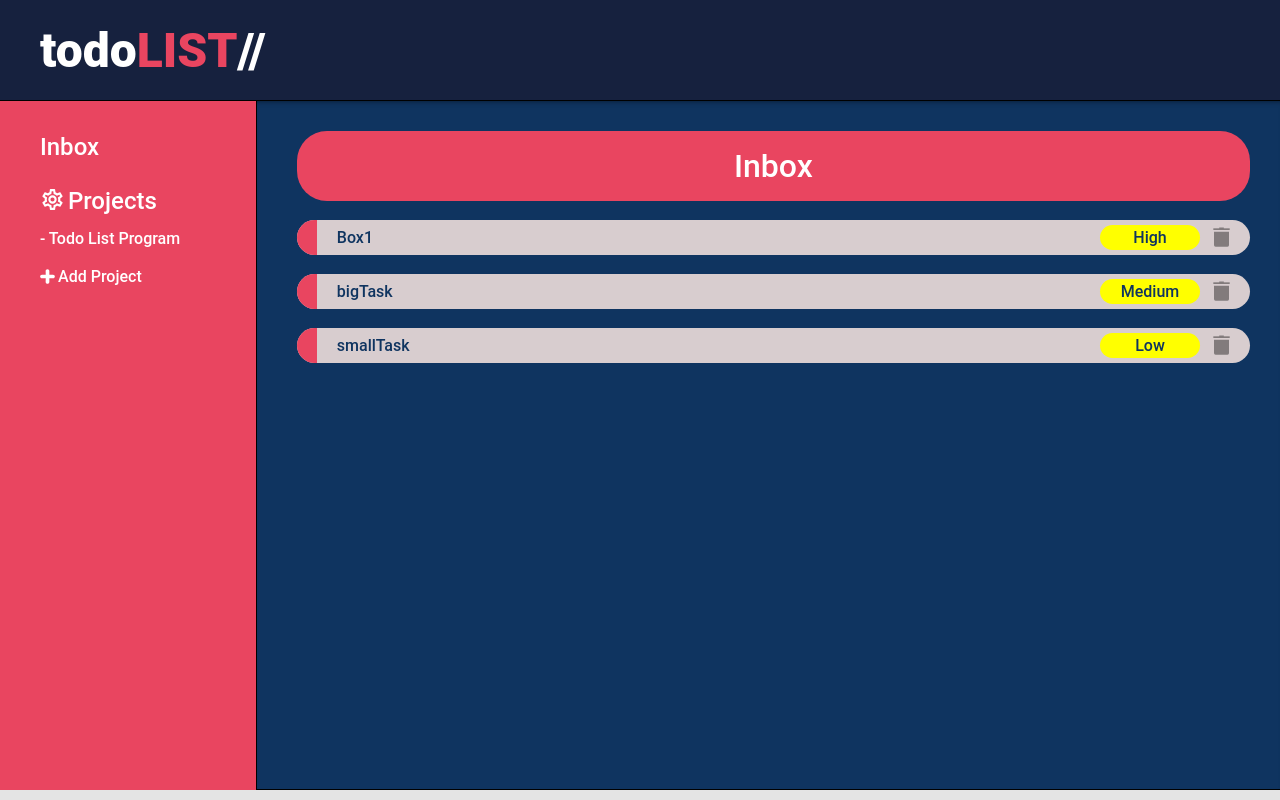
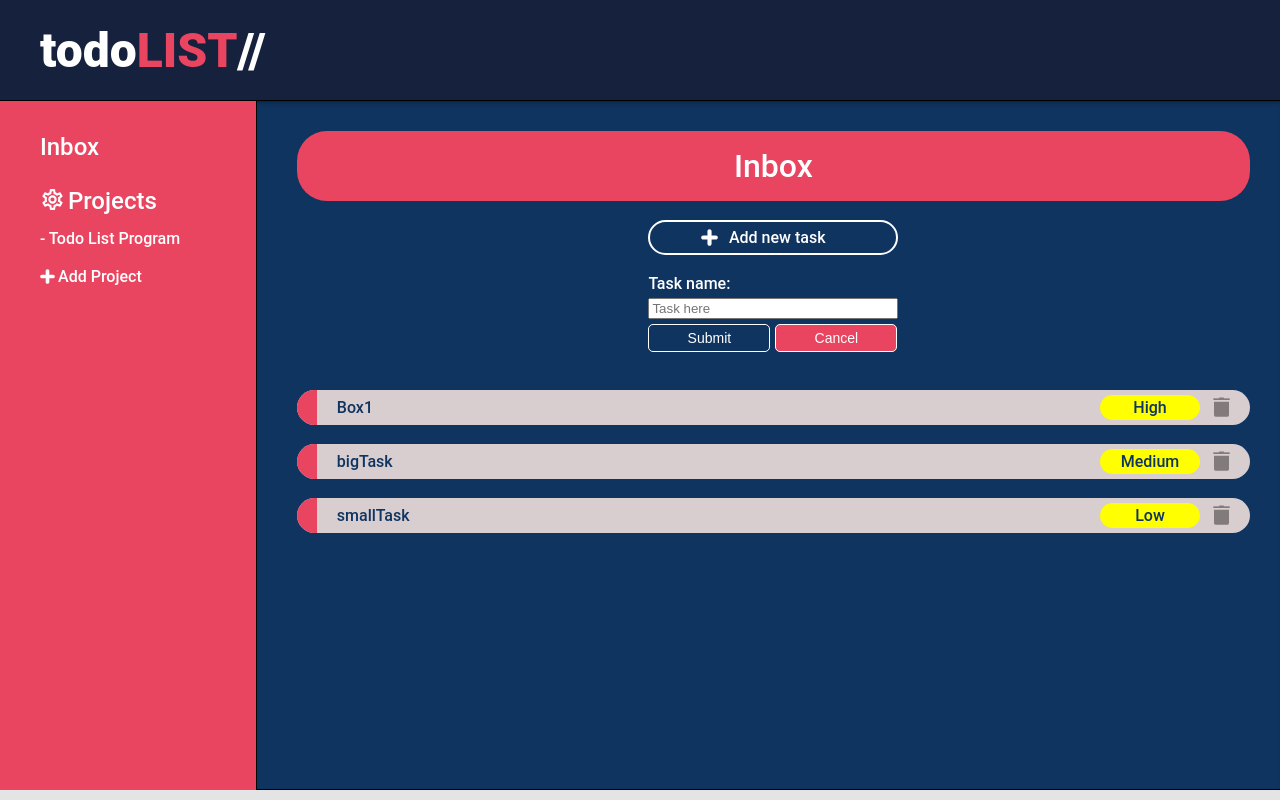
Before and after one commit to JFerrettUK/todolist, a website built with webpack: page dist/index.html in a window 1280 px wide. Built offline with nearby package versions, Linux system fonts and the light colour scheme.

Commit message:
addTask functionality in HTML

```diff
--- a/src/createTaskBox.js
+++ b/src/createTaskBox.js
@@ -6,6 +6,10 @@ export default function createTaskBox(taskName, priorityLevel) {
     let boxNo = getBoxNo();
 
     //make container for boxes
+    const taskCont = document.createElement('div');
+    taskCont.setAttribute("class", "taskCont");
+    taskCont.setAttribute("id", `${boxNo}Cont`)
+
 
     const taskBox = document.createElement('div');
     taskBox.setAttribute("class", "taskBox");
@@ -31,8 +35,9 @@ export default function createTaskBox(taskName, priorityLevel) {
     trashIcon.setAttribute("class", "trashIcon");
     trashIcon.setAttribute("id", `${boxNo}Trash`);
 
-    mainHeader.appendChild(breakBox);
-    mainHeader.appendChild(taskBox);
+    mainHeader.appendChild(taskCont);
+    taskCont.appendChild(breakBox);
+    taskCont.appendChild(taskBox);
     taskBox.appendChild(taskBoxStart);
     taskBox.appendChild(taskTitleText);
     taskBox.appendChild(divider);
--- a/src/deleteTaskBox.js
+++ b/src/deleteTaskBox.js
@@ -1,6 +1,5 @@
 export default function deleteTaskBox(boxNo) {
-    document.getElementById(`${boxNo}Trash`)
+    const relevantCont = document.getElementById(`${boxNo}Cont`)
 
-    const relevantBox = document.getElementById(`${boxNo}Box`)
-    relevantBox.innerHTML = "";
+    relevantCont.remove();
 }
--- a/src/domManip.js
+++ b/src/domManip.js
@@ -5,6 +5,7 @@ import newProjectBox from './newProjectBox';
 import closeProjectBox from './closeProjectBox';
 import submitNewProject from './submitNewProject';
 import makeProjectHeader from './makeProjectHeader';
+import deleteTaskBox from './deleteTaskBox';
 
 export default function domManip() {
     const projectHeader = document.getElementById("projectHeader");
@@ -13,6 +14,11 @@ export default function domManip() {
     const closeProject = document.getElementById("cancelButton");
     const submitProject = document.getElementById("submitButton");
     const addProjectForm = document.getElementById("addProjectForm");
+
+    //deleteButtons
+    const trashButton0 = document.getElementById(`0Trash`)
+    const trashButton1 = document.getElementById(`1Trash`)
+    const trashButton2 = document.getElementById(`2Trash`)
 
     function activateProject () {
         refreshPage();
@@ -34,10 +40,14 @@ export default function domManip() {
 
     function newProjectSave () {
         let projectName = submitNewProject();
-        console.log(projectName)
         makeProjectHeader(projectName);
         closeProjectBox();
     }
+
+    function deleteTask (value) {
+        deleteTaskBox(value);
+    }
+
 
     projectHeader.addEventListener('click', activateProject);
     inboxText.addEventListener('click', activateInbox);
@@ -46,4 +56,8 @@ export default function domManip() {
 
     submitProject.addEventListener('click', newProjectSave);
     addProjectForm.addEventListener("submit", (e) => {e.preventDefault();});
+
+    trashButton0.addEventListener("click", function(){deleteTask(0)});
+    trashButton1.addEventListener("click", function(){deleteTask(1)});
+    trashButton2.addEventListener("click", function(){deleteTask(2)});
 }
--- a/src/siteLogic.js
+++ b/src/siteLogic.js
@@ -7,11 +7,9 @@ import createTaskBox from './createTaskBox';
 import createProjectHeader from './createProjectHeader';
 
 export default function siteLogic() {
-    domManip();
     createTaskBox("Box1", "High");
     createTaskBox("bigTask", "Medium");
     createTaskBox("smallTask", "Low");
     createProjectHeader("Todo List Program")
-
-
+    domManip();
 }
--- a/src/style.css
+++ b/src/style.css
@@ -132,6 +132,7 @@ body {
     #titleHead {
         border-radius: 30px;
         background-color: #E94560;
+        min-width: 320px;
         height:70px;
         display: flex;
         justify-content: center;
@@ -143,10 +144,82 @@ body {
         margin-top: 30px;
     }
 
+        #newTaskCont {
+            display: flex;
+            justify-content: center;
+            align-items: center;
+            min-width: 320px;
+        }
+
+            .newTaskBox {
+                border-radius: 30px;
+                border:#ffffff solid 2px;
+                background-color: #0F3460;
+                height:35px;
+                width: 250px;
+                color:#ffffff;
+                display: grid;
+                align-items: center;
+                grid-template-columns: 1fr 25px 120px 1fr;
+            }
+
+            .newPlus {
+                height: 17px;
+                margin-right: 3px;
+                filter: invert(100%);
+            }
+
+            .newTaskTitleText {
+                margin-left: 3px;
+            }
+
+
+            #taskFormCont {
+                display: grid;
+                justify-content: center;
+            }
+
+            #addTaskForm {
+                display: grid;
+                gap: 5px;
+            }
+
+            #textTaskInput {
+                width: 250px;
+            }
+
+            #taskSubmitBtns {
+                display:flex;
+                gap: 5px;
+            }
+
+                #taskSubmitButton {
+                    background-color: #0F3460;
+                }
+
+                #taskCancelButton {
+                    background-color: #E94560;
+                }
+
+                .taskButtonForm {
+                    display: inline-block;
+                    border: 1px solid #ffffff;
+                    text-align: center;
+                    border-radius: 5px;
+                    vertical-align: top;
+                    font-size: 14px;
+                    min-height: 28px;
+                    min-width: 122px;
+                    line-height: 1.29;
+                    color: #ffffff;
+                }
+
+
         .taskBox {
             border-radius: 30px;
             background-color: #d8cdcf;
             height:35px;
+            min-width: 320px;
             color:#0F3460;
             display: grid;
             align-items: center;
```
Also changed, not shown: dist/index.html, dist/main.js. Lines whose indentation alone changed are shown as unchanged.
